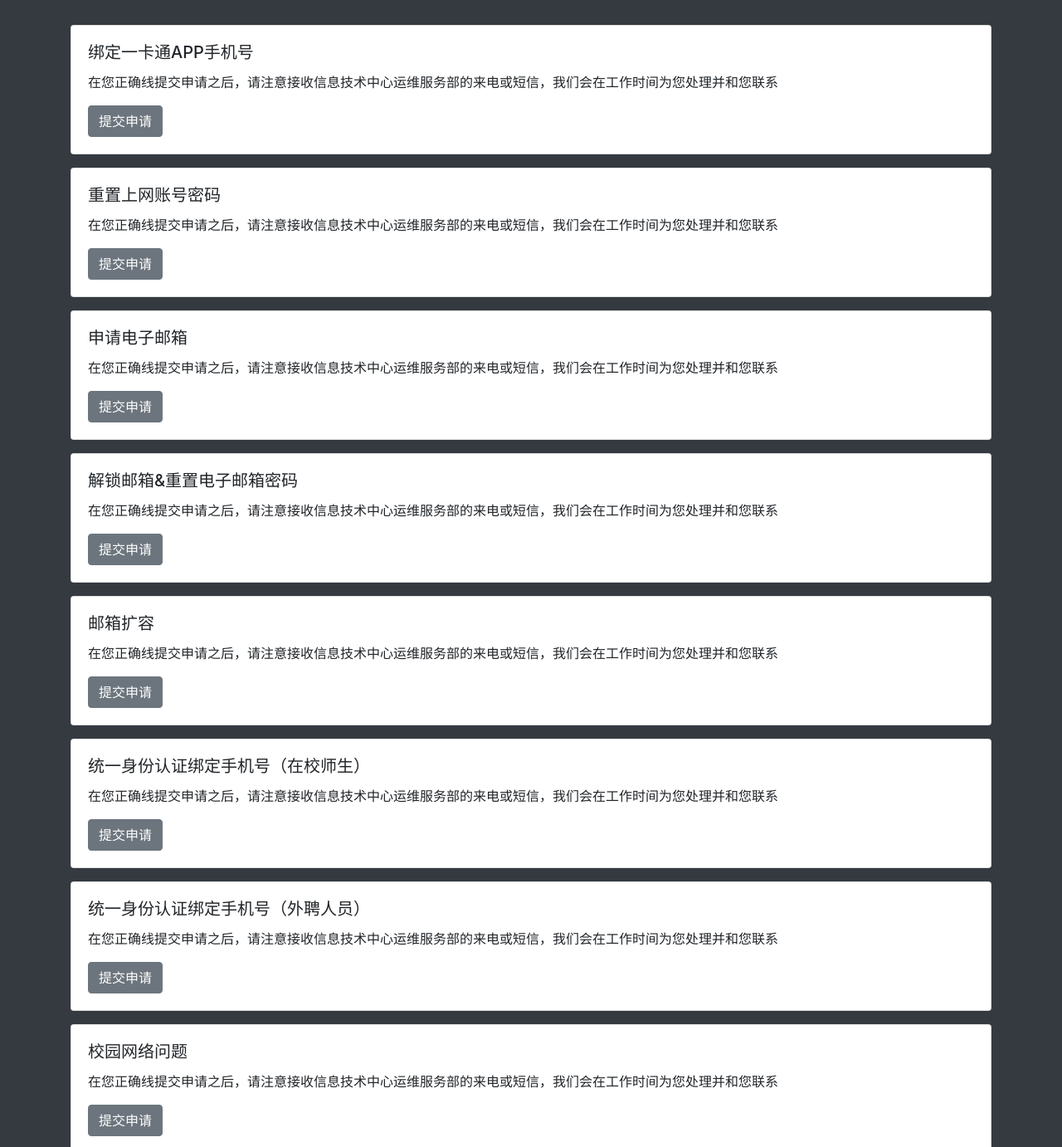
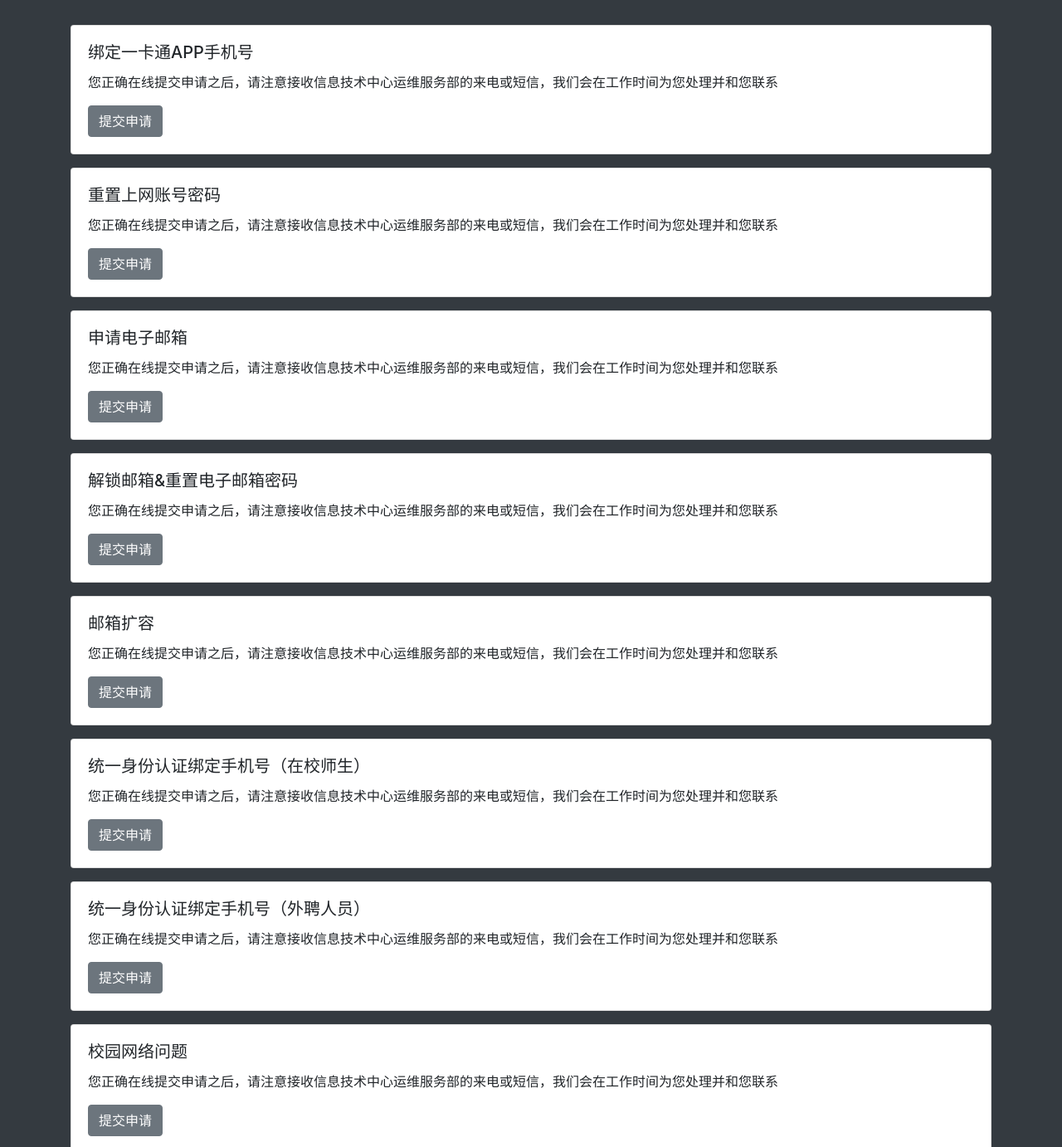
Before and after one commit to YNUOMS/ynuoms.github.io, a Jekyll site: the page built from index.html, in a window 1280 px wide, cut to the strip 438-1820 px from the top of the page. Shown: the whole strip at 83% size. Built offline with Jekyll 4.4.1, drawn with Linux system fonts in a browser that asks for light colours; nearby versions of some CDN libraries; comment, search, counter and statistics services are not loaded.

```diff
--- a/_data/services.yml
+++ b/_data/services.yml
@@ -1,31 +1,31 @@
 - name: 绑定一卡通APP手机号
-  description: 在您正确线提交申请之后，请注意接收信息技术中心运维服务部的来电或短信，我们会在工作时间为您处理并和您联系
+  description: 您正确在线提交申请之后，请注意接收信息技术中心运维服务部的来电或短信，我们会在工作时间为您处理并和您联系
   url: https://jiandaoyun.com/f/5afe3659f9e8ef12024a838f
 
 - name: 重置上网账号密码
-  description: 在您正确线提交申请之后，请注意接收信息技术中心运维服务部的来电或短信，我们会在工作时间为您处理并和您联系
+  description: 您正确在线提交申请之后，请注意接收信息技术中心运维服务部的来电或短信，我们会在工作时间为您处理并和您联系
   url: https://jiandaoyun.com/f/5b0cbe28e7d0143a005810a4
 
 - name: 申请电子邮箱
-  description: 在您正确线提交申请之后，请注意接收信息技术中心运维服务部的来电或短信，我们会在工作时间为您处理并和您联系
+  description: 您正确在线提交申请之后，请注意接收信息技术中心运维服务部的来电或短信，我们会在工作时间为您处理并和您联系
   url: https://jiandaoyun.com/f/5b0cc2a7f8dc526f6d93b9e8
 
 - name: 解锁邮箱&重置电子邮箱密码
-  description: 在您正确线提交申请之后，请注意接收信息技术中心运维服务部的来电或短信，我们会在工作时间为您处理并和您联系
+  description: 您正确在线提交申请之后，请注意接收信息技术中心运维服务部的来电或短信，我们会在工作时间为您处理并和您联系
   url: https://jiandaoyun.com/f/5b0e410933174065ee357d39
 
 - name: 邮箱扩容
-  description: 在您正确线提交申请之后，请注意接收信息技术中心运维服务部的来电或短信，我们会在工作时间为您处理并和您联系
+  description: 您正确在线提交申请之后，请注意接收信息技术中心运维服务部的来电或短信，我们会在工作时间为您处理并和您联系
   url: https://jiandaoyun.com/f/5b0cc9ce2c7b1a6f6733d5bd
 
 - name: 统一身份认证绑定手机号（在校师生）
-  description: 在您正确线提交申请之后，请注意接收信息技术中心运维服务部的来电或短信，我们会在工作时间为您处理并和您联系
+  description: 您正确在线提交申请之后，请注意接收信息技术中心运维服务部的来电或短信，我们会在工作时间为您处理并和您联系
   url: https://jiandaoyun.com/f/5b0e4413b49386633741c1f6
 
 - name: 统一身份认证绑定手机号（外聘人员）
-  description: 在您正确线提交申请之后，请注意接收信息技术中心运维服务部的来电或短信，我们会在工作时间为您处理并和您联系
+  description: 您正确在线提交申请之后，请注意接收信息技术中心运维服务部的来电或短信，我们会在工作时间为您处理并和您联系
   url: https://jiandaoyun.com/f/5b0e47df54138a7e02de04e2
 
 - name: 校园网络问题
-  description: 在您正确线提交申请之后，请注意接收信息技术中心运维服务部的来电或短信，我们会在工作时间为您处理并和您联系
+  description: 您正确在线提交申请之后，请注意接收信息技术中心运维服务部的来电或短信，我们会在工作时间为您处理并和您联系
   url: https://jiandaoyun.com/f/5b0e4b40ebd6f565fe338b7e
```
